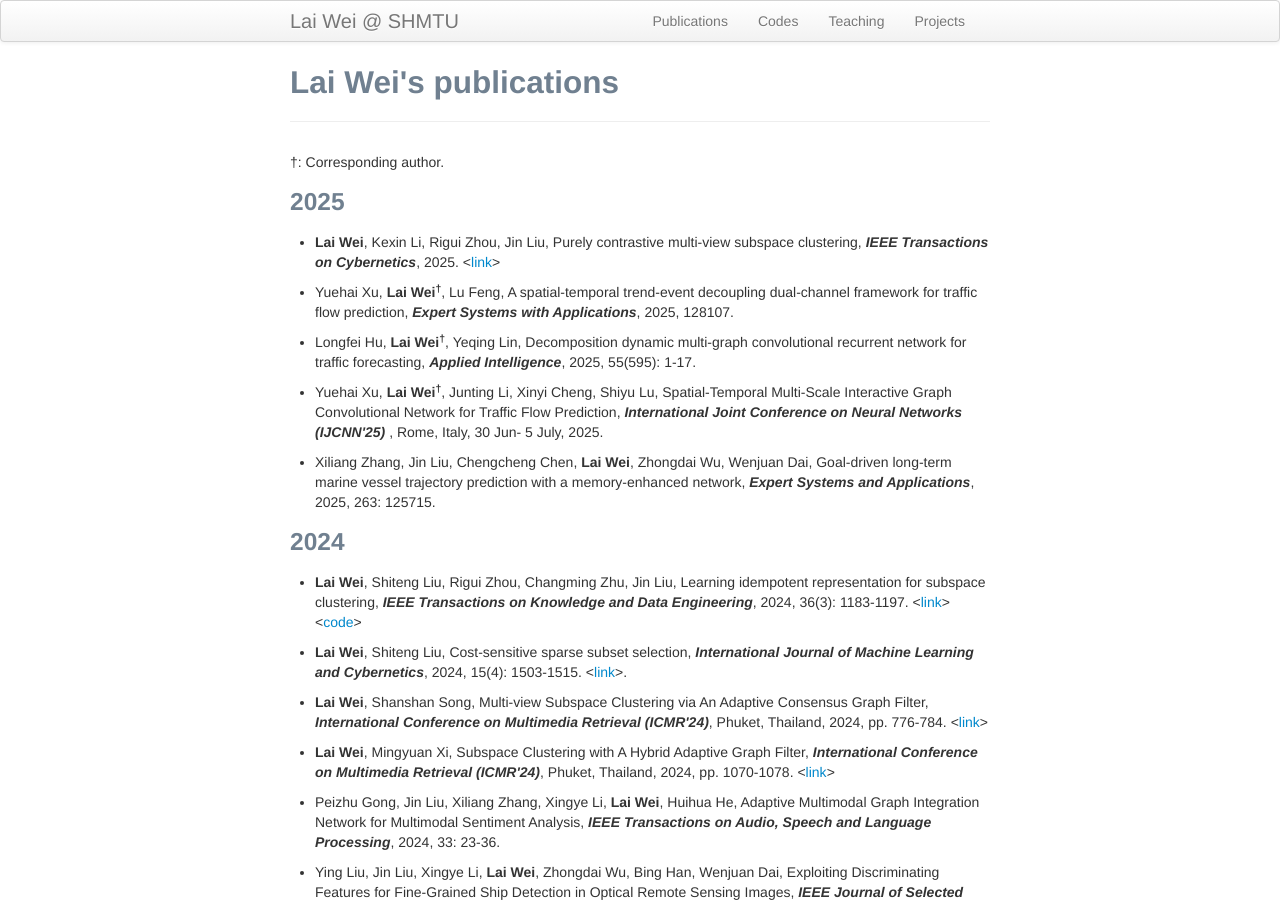
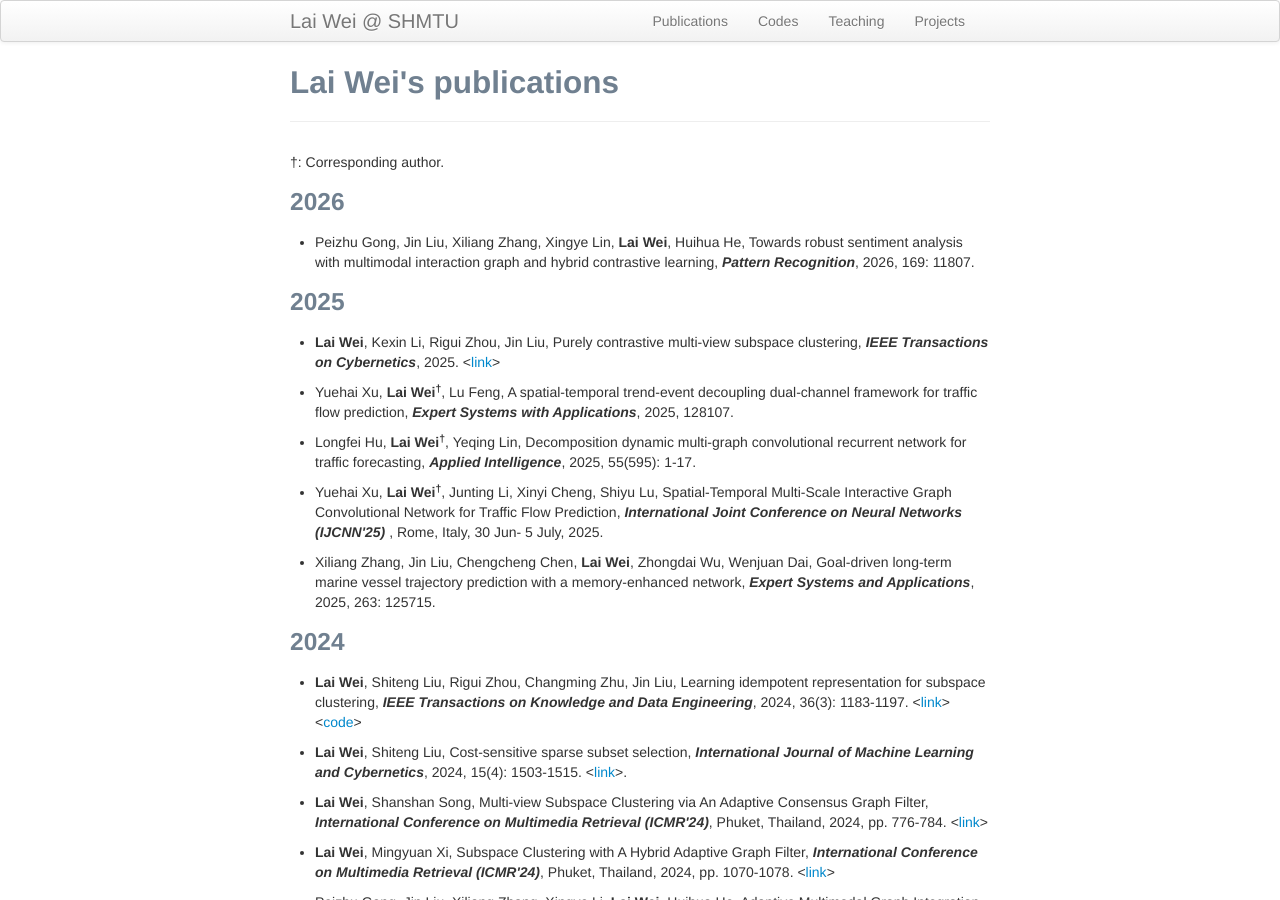
Before and after one commit to weilyshmtu/weilyshmtu.github.io, a Jekyll site: the page built from pages/pubs.md, in a window 1280 px wide and 900 px high. Built offline with Jekyll 4.4.1, drawn with Linux system fonts in a browser that asks for light colours.

Commit message:
Update pubs.md

```diff
--- a/pages/pubs.md
+++ b/pages/pubs.md
@@ -6,8 +6,14 @@ title: Lai Wei's publications
 
 &dagger;: Corresponding author.
 
+
+### 2026
+<ul> <li> Peizhu Gong, Jin Liu, Xiliang Zhang, Xingye Lin, <b>Lai Wei</b>, Huihua He, Towards robust sentiment analysis with multimodal interaction graph and hybrid contrastive learning, <i><b>Pattern Recognition</b></i>, 2026, 169: 11807.</li></ul>
+
+
 ### 2025
 <ul> <li> <b>Lai Wei</b>, Kexin Li, Rigui Zhou, Jin Liu, Purely contrastive multi-view subspace clustering, <i><b>IEEE Transactions on Cybernetics</b></i>, 2025. <<a href="https://doi.org/10.1109/TCYB.2025.3554901">link</a>> </li></ul>
+
 
 <ul> <li> Yuehai Xu, <b>Lai Wei<sup>&dagger;</sup></b>, Lu Feng, A spatial-temporal trend-event decoupling dual-channel framework for traffic flow prediction, <i><b>Expert Systems with Applications</b></i>, 2025, 128107. </li></ul>
 
```
